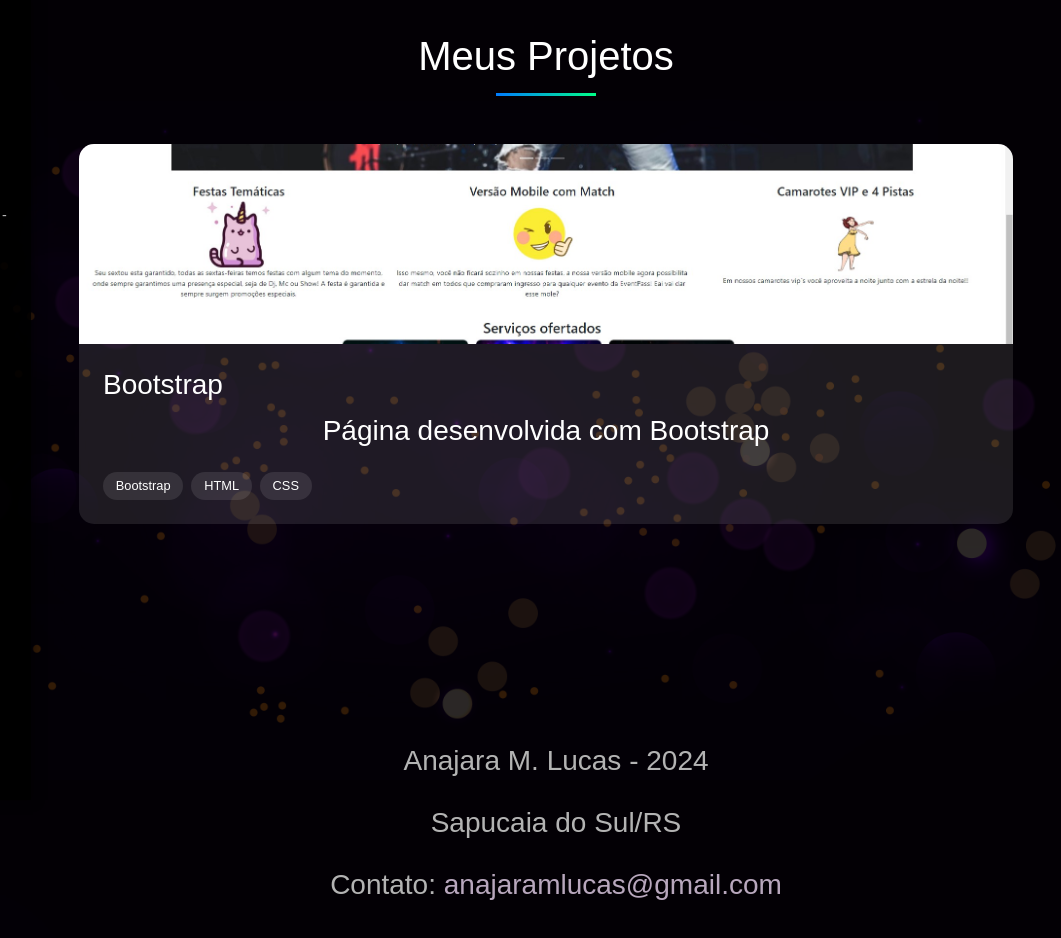
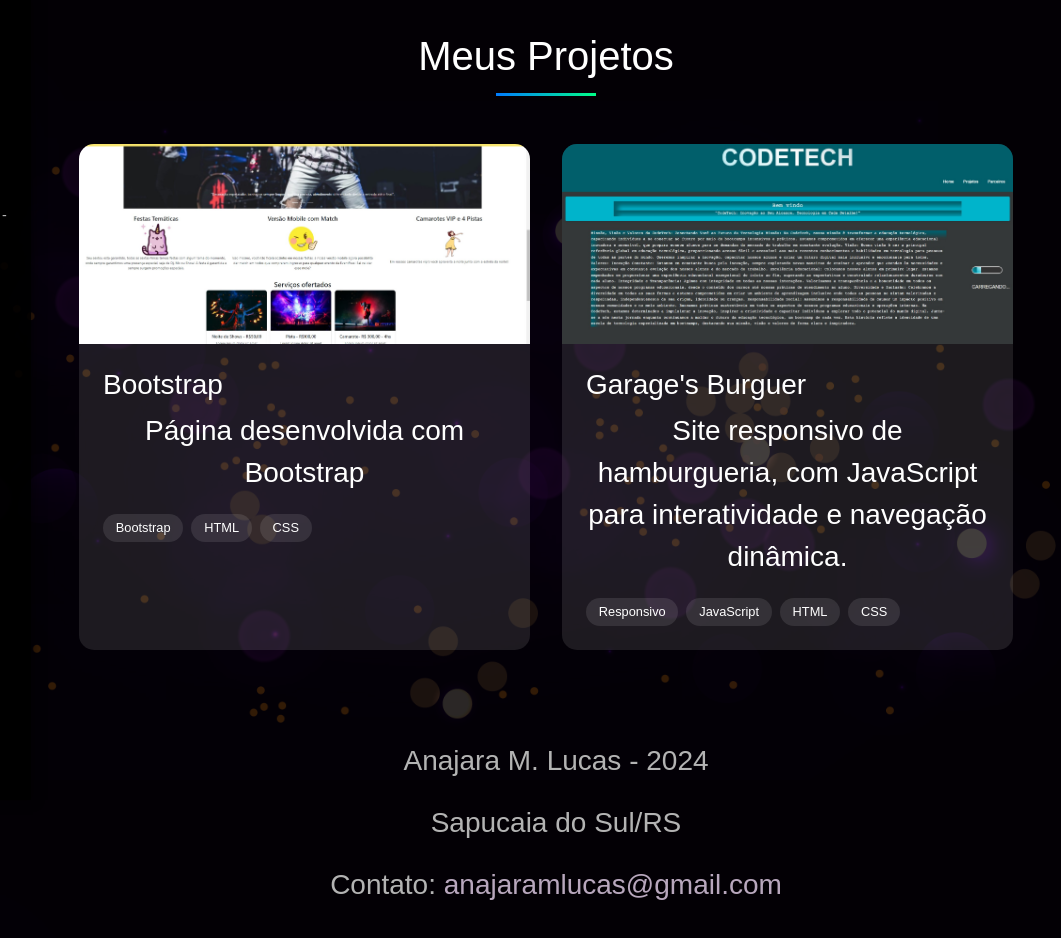
Before and after one commit to Anajaraa/portfolioo, a plain HTML site: page projetos.html in a window 1280 px wide. Shown: the full height of the page, 219-1280 px from the left. Drawn offline with nearby package versions, Linux system fonts and the light colour scheme.

Commit message:
primeiro commit do portfólio

```diff
--- a/projetos.html
+++ b/projetos.html
@@ -56,7 +56,26 @@
                     </div>
                 </div>
             </div>
-            <!-- Repeat similar structure for other cards -->
+            <!-- Novo projeto Garage's Burguer -->
+            <div class="project-card">
+                <div class="card-image">
+                    <img src="projetos/pj2.jpg" alt="Garage's Burguer">
+                    <div class="card-overlay">
+                        <a href="https://anajaraa.github.io/garageburgerzn/" class="btn btn-light" target="_blank">Ver Projeto</a>
+                    </div>
+                </div>
+                <div class="card-content">
+                    <h3>Garage's Burguer</h3>
+                    <p>Site responsivo de hamburgueria, com JavaScript para interatividade e navegação dinâmica.</p>
+                    <div class="tech-tags">
+                        <span class="tag">Responsivo</span>
+                        <span class="tag">JavaScript</span>
+                        <span class="tag">HTML</span>
+                        <span class="tag">CSS</span>
+                    </div>
+                </div>
+            </div>
+            <!-- Repita a estrutura para outros projetos -->
         </div>
     </main>
 
```
